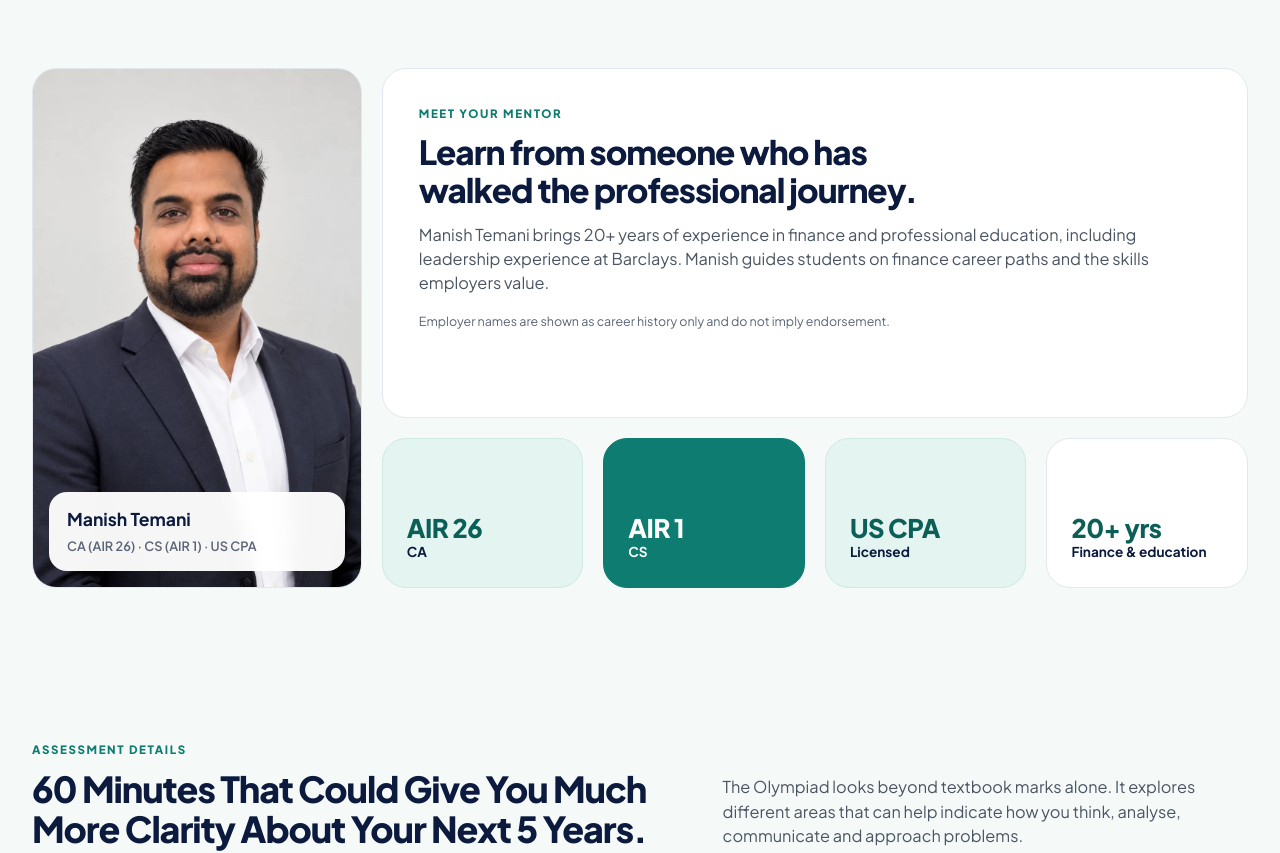
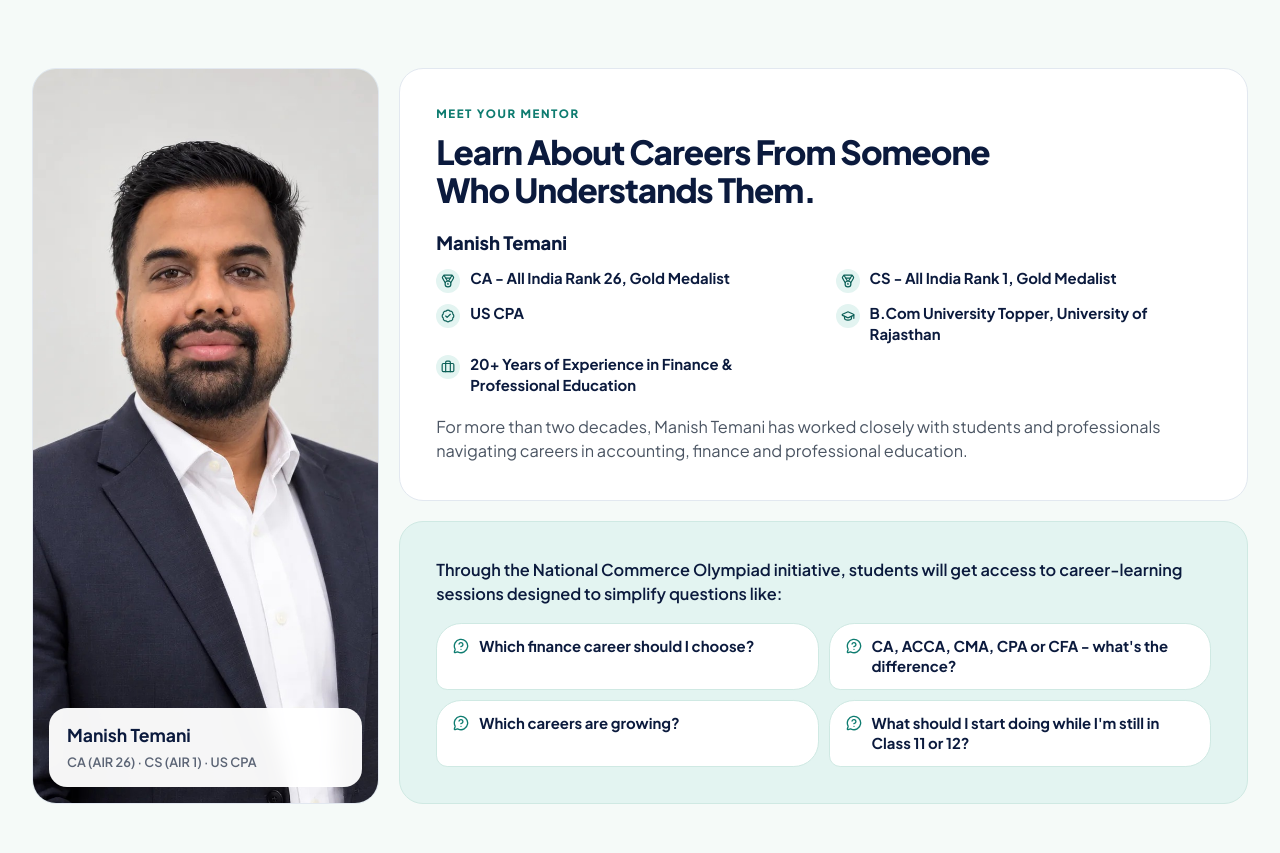
Before and after one commit to mardimanisha/acca-olympiad, a Next.js app: page / in a window 1280 px wide. Shown: the part 6880-7733 px from the top of the page. Built offline with nearby package versions, Linux system fonts and the light colour scheme.

Commit message:
Rewrite mentor section with full credentials and session questions
New heading, Manish Temani's five credentials and bio, and a card
listing the questions the career-learning sessions will cover.

Co-Authored-By: Claude Opus 5.5 <noreply@anthropic.com>

```diff
--- a/src/components/sections/mentor.tsx
+++ b/src/components/sections/mentor.tsx
@@ -1,21 +1,33 @@
 import Image from "next/image";
+import { BadgeCheck, Briefcase, GraduationCap, Medal, MessageCircleQuestion } from "lucide-react";
 import { Stagger, Tile } from "@/components/motion";
 import { Section, Wrap } from "@/components/site";
 
-const CREDS = [
-  { big: "AIR 26", small: "CA", tone: "mint" },
-  { big: "AIR 1", small: "CS", tone: "teal" },
-  { big: "US CPA", small: "Licensed", tone: "mint" },
-  { big: "20+ yrs", small: "Finance & education", tone: "white" },
-] as const;
+const CREDENTIALS = [
+  { icon: Medal, text: "CA - All India Rank 26, Gold Medalist" },
+  { icon: Medal, text: "CS - All India Rank 1, Gold Medalist" },
+  { icon: BadgeCheck, text: "US CPA" },
+  { icon: GraduationCap, text: "B.Com University Topper, University of Rajasthan" },
+  { icon: Briefcase, text: "20+ Years of Experience in Finance & Professional Education" },
+];
 
-/** s07 — mentor profile with credential tiles. */
+const QUESTIONS = [
+  "Which finance career should I choose?",
+  "CA, ACCA, CMA, CPA or CFA - what's the difference?",
+  "Which careers are growing?",
+  "What should I start doing while I'm still in Class 11 or 12?",
+];
+
+/** s07 — mentor profile, credentials and the questions his career-learning sessions answer. */
 export function Mentor() {
   return (
     <Section id="s07">
       <Wrap>
-        <Stagger className="grid grid-cols-2 gap-3.5 sm:gap-5 lg:grid-cols-[minmax(0,.9fr)_repeat(4,minmax(0,.55fr))]">
-          <Tile pad="none" className="group relative col-span-2 aspect-[4/4.4] overflow-hidden bg-mint lg:col-span-1 lg:row-span-2 lg:aspect-auto lg:min-h-[520px]">
+        <Stagger className="grid gap-3.5 sm:gap-5 lg:grid-cols-[minmax(0,.9fr)_minmax(0,2.2fr)]">
+          <Tile
+            pad="none"
+            className="group relative aspect-[4/4.4] overflow-hidden bg-mint lg:row-span-2 lg:aspect-auto lg:min-h-[520px]"
+          >
             <Image
               src="/manish-temani.jpg"
               alt="Manish Temani"
@@ -28,23 +40,44 @@ export function Mentor() {
               <small className="font-semibold text-subtle">CA (AIR 26) · CS (AIR 1) · US CPA</small>
             </div>
           </Tile>
-          <Tile pad="none" className="col-span-2 p-6 sm:p-9 lg:col-span-4">
+
+          <Tile pad="none" className="p-6 sm:p-9">
             <span className="eyebrow">Meet your mentor</span>
-            <h2 className="h-sub max-w-[24ch]">Learn from someone who has walked the professional journey.</h2>
-            <p className="mt-3.5 max-w-[62ch] text-[1.02rem]">
-              Manish Temani brings 20+ years of experience in finance and professional education, including leadership
-              experience at Barclays. Manish guides students on finance career paths and the skills employers value.
+            <h2 className="h-sub max-w-[26ch]">Learn About Careers From Someone Who Understands Them.</h2>
+            <p className="mt-5 text-[1.15rem] font-extrabold text-navy">Manish Temani</p>
+            <ul className="mt-3 grid gap-2.5 sm:grid-cols-2 sm:gap-x-6">
+              {CREDENTIALS.map(({ icon: Icon, text }) => (
+                <li key={text} className="flex items-start gap-2.5 text-[0.93rem] leading-snug font-bold text-navy">
+                  <span className="mt-px grid size-6 flex-none place-items-center rounded-full bg-mint text-teal-deep">
+                    <Icon className="size-3.5" />
+                  </span>
+                  {text}
+                </li>
+              ))}
+            </ul>
+            <p className="mt-5 max-w-[66ch] text-[1.02rem]">
+              For more than two decades, Manish Temani has worked closely with students and professionals navigating
+              careers in accounting, finance and professional education.
             </p>
-            <p className="note-s mt-4">Employer names are shown as career history only and do not imply endorsement.</p>
           </Tile>
-          {CREDS.map((c) => (
-            <Tile key={c.big} tone={c.tone} pad="none" className="flex flex-col justify-end p-[18px] sm:p-6">
-              <b className={`block text-[1.3rem] leading-[1.1] font-extrabold tracking-[-0.02em] sm:text-[1.6rem] ${c.tone === "teal" ? "text-white" : "text-teal-deep"}`}>
-                {c.big}
-              </b>
-              <small className={`text-[0.85rem] font-bold ${c.tone === "teal" ? "text-white" : "text-navy"}`}>{c.small}</small>
-            </Tile>
-          ))}
+
+          <Tile tone="mint" pad="none" className="p-6 sm:p-9">
+            <p className="max-w-[66ch] text-[1.02rem] font-semibold text-navy">
+              Through the National Commerce Olympiad initiative, students will get access to career-learning sessions
+              designed to simplify questions like:
+            </p>
+            <ul className="mt-4 grid gap-2.5 sm:grid-cols-2">
+              {QUESTIONS.map((q) => (
+                <li
+                  key={q}
+                  className="flex items-start gap-2.5 rounded-2xl rounded-bl-md border border-mint-line bg-white px-4 py-3 text-[0.93rem] leading-snug font-bold text-navy"
+                >
+                  <MessageCircleQuestion className="mt-0.5 size-4 flex-none text-teal" />
+                  {q}
+                </li>
+              ))}
+            </ul>
+          </Tile>
         </Stagger>
       </Wrap>
     </Section>
```
